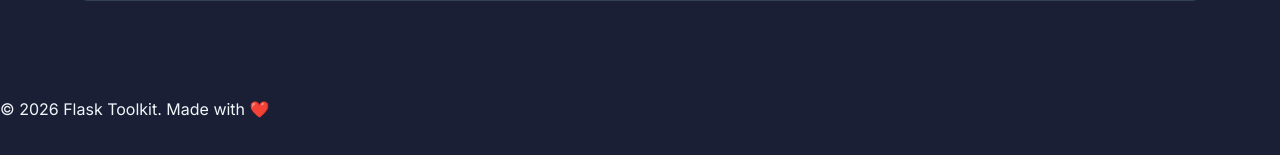
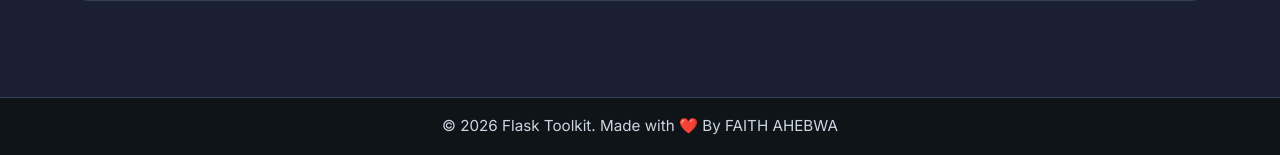
Before and after one commit to faithful71/myflask, a Flask app: page / in a window 1280 px wide. Shown: the part 1753-1908 px from the top of the page. Before the commit the page ends 1871 px from the top, so only its background shows below. Run offline with Flask 3, Linux system fonts and the light colour scheme.

Commit message:
save changes

```diff
--- a/frontend/static/style.css
+++ b/frontend/static/style.css
@@ -435,3 +435,23 @@ body {
         padding: 2rem 1rem;
     }
 }
+
+/* ============================================
+   Footer
+   ============================================ */
+
+.footer {
+    background: #0f1419;
+    color: var(--text-secondary);
+    text-align: center;
+    padding: 1rem 0;
+    width: 100%;
+    border-top: 1px solid var(--border-color);
+    position: relative;
+    bottom: 0;
+    font-size: 0.95rem;
+}
+
+.footer p {
+    margin: 0;
+}
--- a/frontend/templates/index.html
+++ b/frontend/templates/index.html
@@ -116,7 +116,7 @@
 
     <!-- ✅ Footer -->
     <footer class="footer">
-        <p>&copy; {{ year }} Flask Toolkit. Made with ❤️</p>
+        <p>&copy; {{ year }} Flask Toolkit. Made with ❤️ By FAITH AHEBWA </p>
     </footer>
 
 </body>
```
